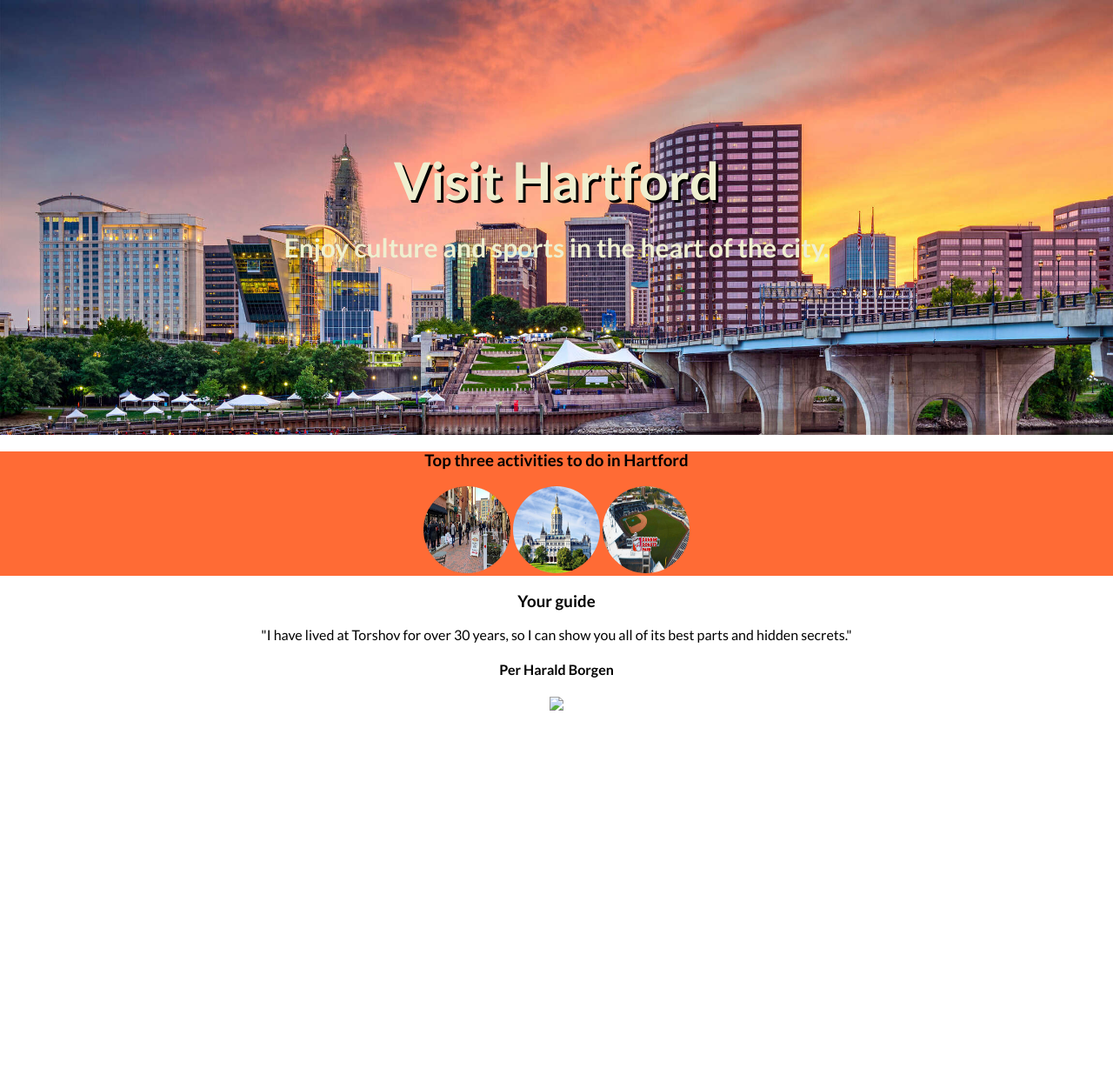
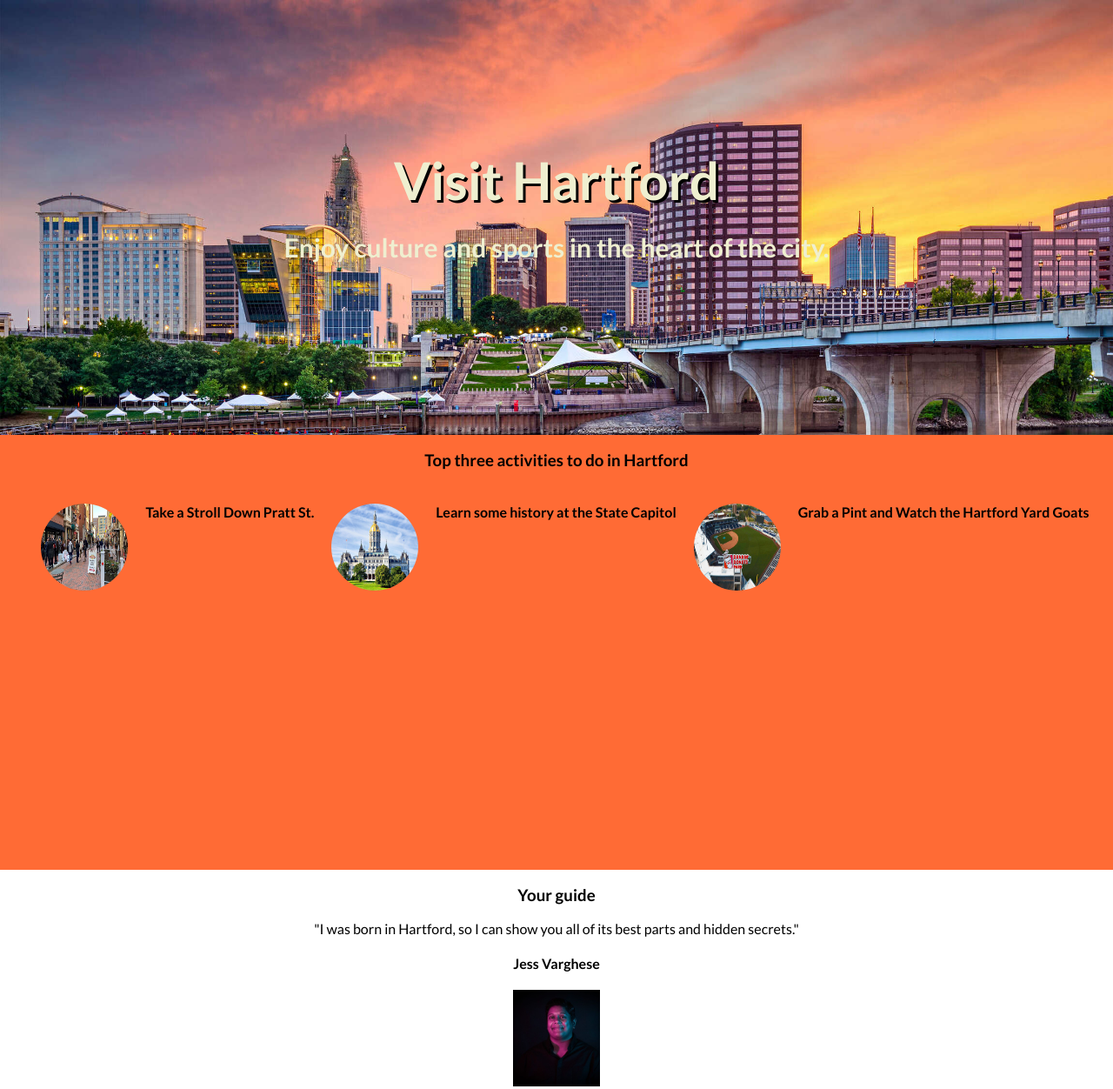
Before and after one commit to JessVarghese/hometown_website, a website built with Vite: page index.html in a window 1280 px wide. Shown: the whole page at 87% size. Before the commit the page ends 820 px from the top, so only its background shows below. Built offline with nearby package versions, Linux system fonts and the light colour scheme; files whose address does not match are found by name.

Commit message:
updated styles and images in  activites

```diff
--- a/index.html
+++ b/index.html
@@ -17,21 +17,30 @@
 
         <!-- ACTIVITIES SECTION -->
         <div class="activities-section">
-            <h3>Top three activities to do in Hartford</h3>
             <div>
-                <img class="act-img" src="images/pratt-street.webp">
-                <img class="act-img" src="images/ct-state-capitol.jpeg">
-                <img class="act-img" src="images/dnk_baseball.jpeg">
+                <h3>Top three activities to do in Hartford</h3>
+            </div>
+            <div class="act-titles">
+
+                    <img class="act-img" src="images/pratt-street.webp">
+                    <h4>Take a Stroll Down Pratt St.</h4>
+                    <img class="act-img" src="images/ct-state-capitol.jpeg">
+                    <h4>Learn some history at the State Capitol</h4>
+                    <img class="act-img" src="images/dnk_baseball.jpeg">
+                    <h4>Grab a Pint and Watch the Hartford Yard Goats</h4>
             </div>
 
         </div>
 
         <!-- GUIDE SECTION -->
-        <div>
-            <h3>Your guide</h3>
-            <p>"I have lived at Torshov for over 30 years, so I can show you all of its best parts and hidden secrets."</p>
-            <h4>Per Harald Borgen</h4>
-            <img src="images/per.jpg">
+        <div class="guide-section">
+            <div>
+                <h3>Your guide</h3>
+                <p>"I was born in Hartford, so I can show you all of its best parts and hidden secrets."</p>
+                <h4>Jess Varghese</h4>
+                <img src="images/jv_headshot.JPG">
+            </div>
+
         </div>
     </body>
 </html>
--- a/styles.css
+++ b/styles.css
@@ -50,11 +50,27 @@ h2 {
 
 .activities-section {
     background-color: #FF6B35;
+    height: 500px;
+    display: flex;
+    flex-direction: column;
+    align-items: center;
 
 }
 
 .act-img {
- border-radius: 50%;
- height: 100px;
+    border-radius: 50%;
+    height: 100px;
+    padding: 10px;
+    margin-top: 10px;
+    margin-bottom: 10px;
+    margin-left: 10px;
+    margin-right: 10px;
 
 }
+
+.act-titles {
+ display: flex;
+ flex-direction: row;
+ justify-content: space-around;
+
+}
```
Also changed, not shown: images/jv_headshot.JPG (added).
